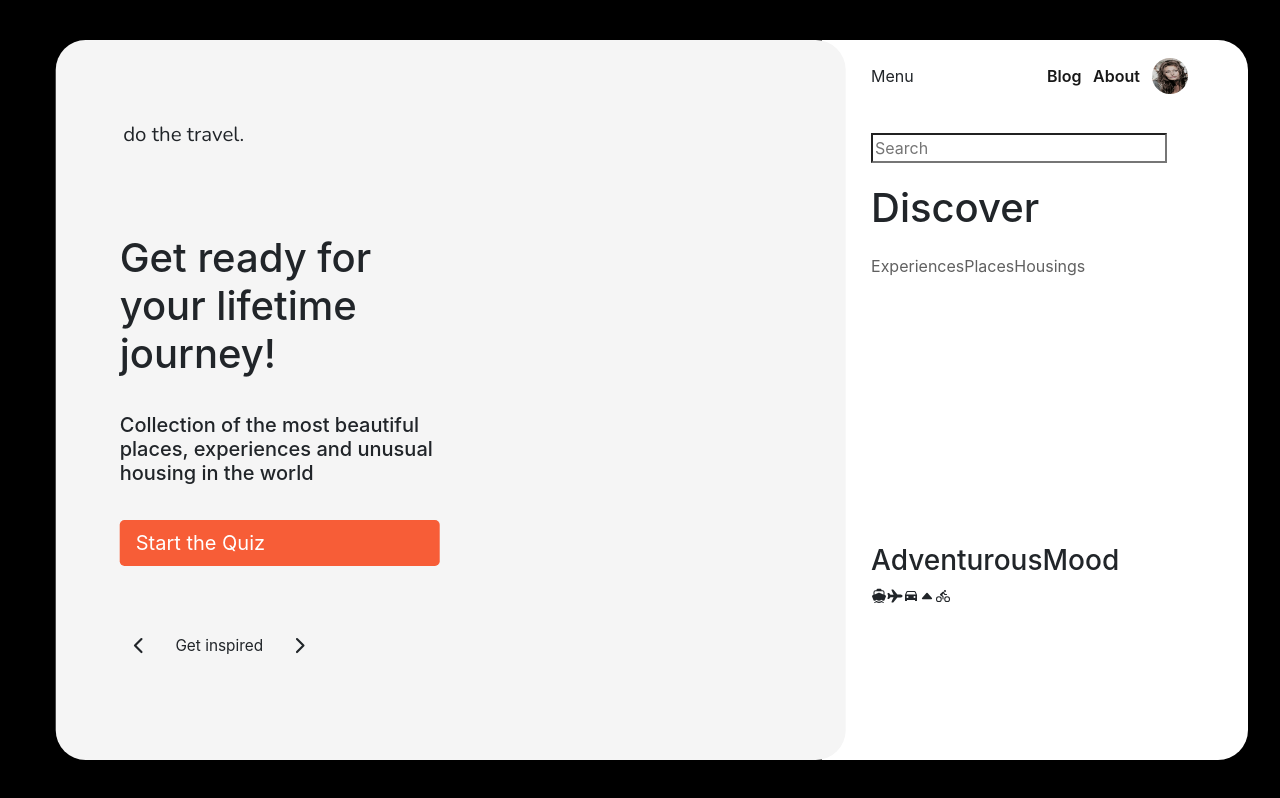
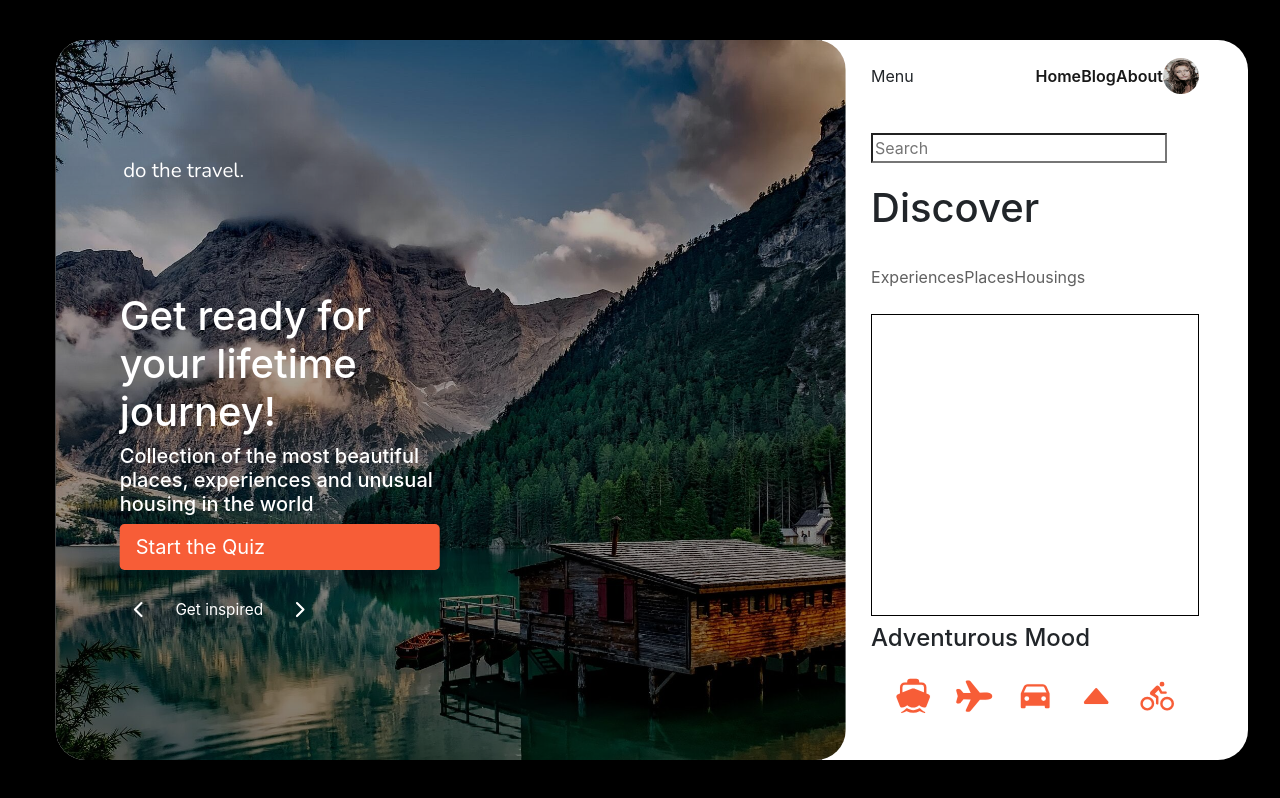
Before and after one commit to bidodev/react-dtravel-client, a React (Create React App) app: page / in a window 1280 px wide. Built offline with nearby package versions, Linux system fonts and the light colour scheme.

Commit message:
fix on adv componenent start to fix landing component

```diff
--- a/src/components/aside/adventurousmood/adventurousmood.component.jsx
+++ b/src/components/aside/adventurousmood/adventurousmood.component.jsx
@@ -1,9 +1,10 @@
 import React from "react";
+import './adventurousmood.component.scss'
 
 function AdventurousMood() {
   return (
     <div className="aside-adventurous__mood">
-      <h3>AdventurousMood</h3>
+      <h4>Adventurous Mood</h4>
       <div className="aside-adventurous__mood-icons">
         <ion-icon name="boat"></ion-icon>
         <ion-icon name="airplane"></ion-icon>
--- /dev/null
+++ b/src/components/aside/adventurousmood/adventurousmood.component.scss
@@ -0,0 +1,19 @@
+.aside-adventurous__mood {
+  //border: 1px solid red;
+  height: 15%;
+  display: flex;
+  flex-direction: column;
+  justify-content: space-around;
+
+  &-icons {
+    //border: 1px solid teal;
+    display: flex;
+    justify-content: space-evenly;
+  }
+
+  ion-icon {
+    font-size: 3vw;
+    color: #f75d37;
+    --ionicon-stroke-width: 26px;
+  }
+}
--- a/src/components/aside/header/header.component.jsx
+++ b/src/components/aside/header/header.component.jsx
@@ -6,6 +6,7 @@ function Header() {
     <div className="aside-header">
       <div className="aside-header__menu">Menu</div>
       <div className="aside-header__nav">
+        <Link to="/">Home</Link>
         <Link to="/blog">Blog</Link>
         <Link to="/about">About</Link>
         <img src="/img/sophie.jpg" alt="avatar"></img>
--- a/src/components/intro/landing.component.js
+++ b/src/components/intro/landing.component.js
@@ -4,8 +4,16 @@ import { Link } from "react-router-dom";
 import "./landing.title.styles.scss";
 
 const Landing = () => {
+
+  let imgStyle = {
+    backgroundImage: `linear-gradient(
+            rgba(0, 0, 0, 0.2),
+            rgba(0, 0, 0, 0.5)
+          ), url("./img/landing.jpg")`,
+  };
+
   return (
-    <div className="main-title">
+    <div className="main-title image" style={imgStyle}>
       {/* LOGO */}
       <div className="logo">
         <p> do the travel.</p>
@@ -23,6 +31,8 @@ const Landing = () => {
           </button>
         </Link>
       </div>
+
+      {/* onClick make the URL inside imgStyle change, you can pass it with props */}
       <div className="pages">
         <ion-icon name="chevron-back-outline"></ion-icon>
         <p>Get inspired</p>
--- a/src/components/intro/landing.title.styles.scss
+++ b/src/components/intro/landing.title.styles.scss
@@ -3,7 +3,8 @@
   height: 100%;
   display: flex;
   flex-direction: column;
-  justify-content: space-evenly
+  justify-content: space-evenly;
+  color: #fff;
 }
 
 .logo {
@@ -21,7 +22,7 @@
 .content {
   //border: 1px solid black;
   width: 55vw;
-  height: 50%;
+  height: 30%;
   display: flex;
   flex-direction: column;
   justify-content: space-around;
@@ -32,6 +33,7 @@
     width: 25vw;
     text-align: left;
   }
+
   button {
     background-color: #f75d37;
     border: none;
@@ -45,6 +47,7 @@
   display: flex;
   justify-content: flex-end;
   justify-items: center;
+
   p {
     font-size: 1.2vw;
     height: 3vh;
@@ -63,3 +66,12 @@
 .blog {
   color: red;
 }
+
+.image {
+  width: 100%;
+  height: 100%;
+  background-size: cover;
+  background-position: center;
+  margin-bottom: 5px;
+  border-radius: 30px;
+}
--- a/src/scss/layout/_aside.scss
+++ b/src/scss/layout/_aside.scss
@@ -50,7 +50,7 @@
   }
 
   &-main {
-    height: 50%;
+    height: 60%;
 
     display: flex;
     flex-direction: column;
@@ -65,15 +65,7 @@
 
     &__carrousel {
         height: 70%;
-        //border: 1px solid black;
-    }
-  }
-
-  &-adventurous__mood {
-    height: 30%;
-
-    &-icons{
-
+        border: 1px solid black;
     }
   }
 }
```
Also changed, not shown: public/img/landing.jpg (renamed from src/img/mirror-lake-reflecting-wooden-house-in-middle-of-lake-147411.jpg).
